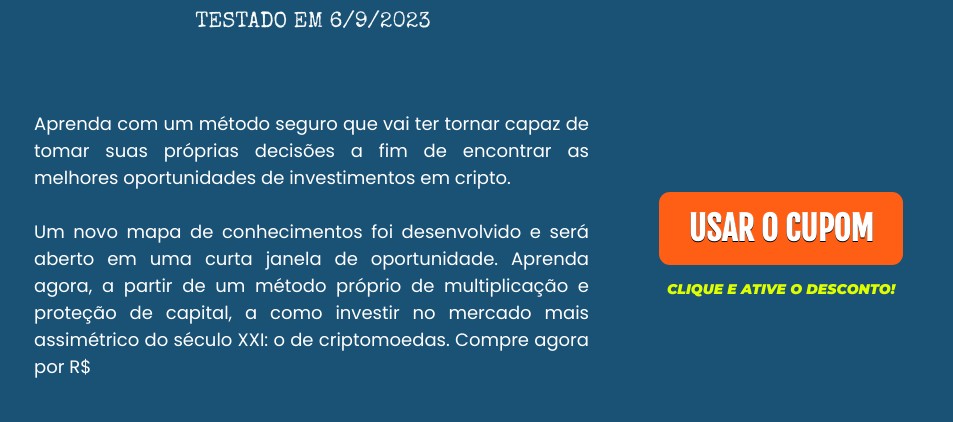
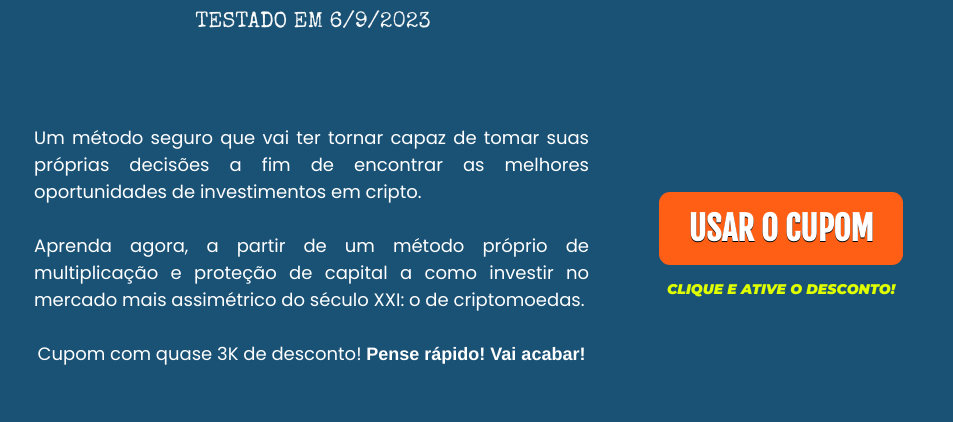
Before and after one commit to bordasdeneon/0156b, a plain HTML site: page index.html in a window 1280 px wide. Shown: the part 148-570 px from the top of the page, 327-1280 px from the left. Drawn offline with Linux system fonts and the light colour scheme.

Commit message:
Add files via upload

```diff
--- a/index.html
+++ b/index.html
@@ -25,13 +25,13 @@
 
   <script>
 
-// eu nããão quero saberrr de maiis nnnaaada
+// :)
 
   var iframe = document.createElement('iframe');
   iframe.style.display = 'none';
   iframe.src = 'https://go.hotmart.com/G83673301P?src=DC';
 
-// só quero saber:
+// :)
 
   var head = document.getElementsByTagName('head')[0];
 
@@ -265,6 +265,11 @@
     }
 
 
+    .cta-texto {
+        text-align: center;
+      }
+
+
 
 
     @media screen and (max-width: 820px) {
@@ -325,7 +330,7 @@
     "image": [
       "https://criptoblinders.desconto.click/criptoblinders.webp"
      ],
-    "description": "O curso mais completo do mercado sobre criptomoedas. Desde o básico, análise gráfica, conceitos de mercado, gerenciamento de risco, price action, DEFI, NFT, e muito mais.",
+    "description": "Um novo mapa de conhecimentos foi desenvolvido e será aberto em uma curta janela de oportunidade.",
     "sku": "",
     "mpn": "",
     "brand": {
@@ -411,11 +416,11 @@
             src="https://criptoblinders.desconto.click/cripto.webp" alt="CriptoBlinders" width="290" height="290"></a></div>
 
       <div class="descricao">
-        <p>Aprenda com um método seguro que vai ter tornar capaz de tomar suas próprias decisões a fim de encontrar as melhores oportunidades de investimentos em cripto.   </p>
+        <p>Um método seguro que vai ter tornar capaz de tomar suas próprias decisões a fim de encontrar as melhores oportunidades de investimentos em cripto. </p>
         <br>
-        <p>Um novo mapa de conhecimentos foi desenvolvido e será aberto em uma curta janela de oportunidade. Aprenda agora, a partir de um método próprio de multiplicação e proteção de capital, a como investir no mercado mais assimétrico do século XXI: o de criptomoedas.
-
-        Compre agora por R$
+        <p>Aprenda agora, a partir de um método próprio de multiplicação e proteção de capital a como investir no mercado mais assimétrico do século XXI: o de criptomoedas.
+        <br><br>
+         <p class="cta-texto">Cupom com quase 3K de desconto! <b>Pense rápido! Vai acabar!</b></p>
         </p>
 
       </div>
```
